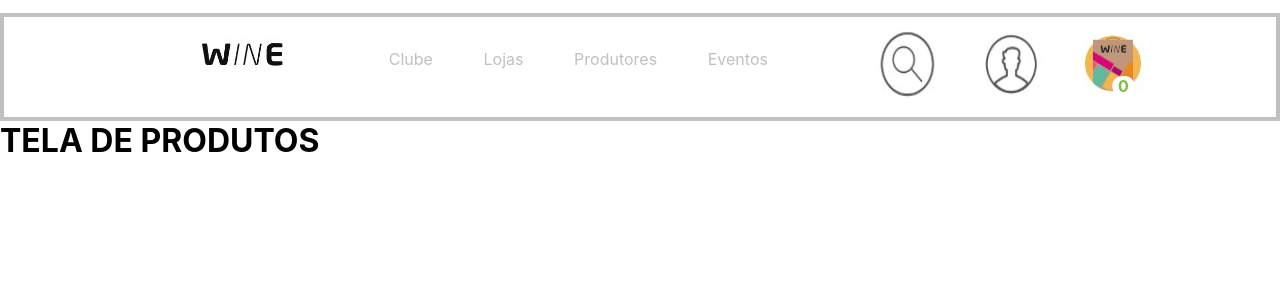
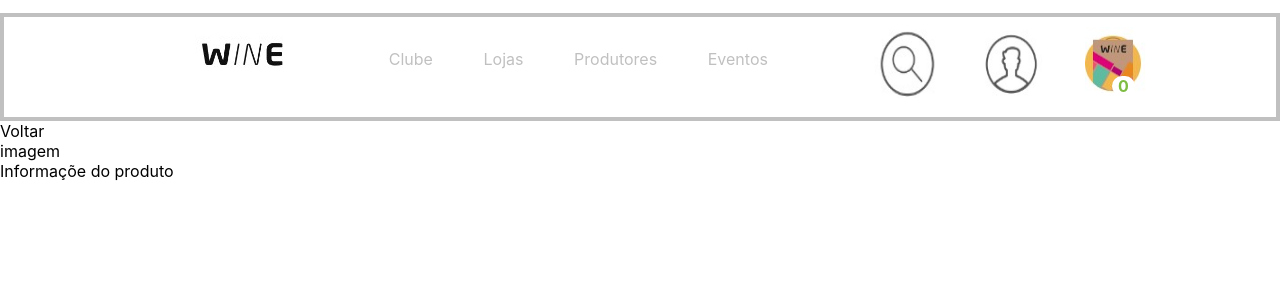
Before and after one commit to michael-petterson-06/projeto-ps, a React (Create React App) app in the folder app-wine/: page /products in a window 1280 px wide. Shown: the top 300 px of the page. Built offline with nearby package versions, Linux system fonts and the light colour scheme.

Commit message:
colocando funcionalidade ao clicar no card produto

```diff
--- a/app-wine/src/App.css
+++ /dev/null
@@ -1,38 +0,0 @@
-.App {
-  text-align: center;
-}
-
-.App-logo {
-  height: 40vmin;
-  pointer-events: none;
-}
-
-@media (prefers-reduced-motion: no-preference) {
-  .App-logo {
-    animation: App-logo-spin infinite 20s linear;
-  }
-}
-
-.App-header {
-  background-color: #282c34;
-  min-height: 100vh;
-  display: flex;
-  flex-direction: column;
-  align-items: center;
-  justify-content: center;
-  font-size: calc(10px + 2vmin);
-  color: white;
-}
-
-.App-link {
-  color: #61dafb;
-}
-
-@keyframes App-logo-spin {
-  from {
-    transform: rotate(0deg);
-  }
-  to {
-    transform: rotate(360deg);
-  }
-}
--- a/app-wine/src/App.js
+++ b/app-wine/src/App.js
@@ -1,22 +1,21 @@
-import { BrowserRouter as Router, Switch, Route } from 'react-router-dom'// import logo from './logo.svg';
-import './App.css';
+import React from 'react';
+import { Route, Switch } from 'react-router-dom';
 import NavBar from './Components/Navbar';
 import Home from './Pages/Home';
 import Products from './Pages/Products';
 
 function App() {
   return (
-    <Router>
+    <div>
       <NavBar />
       <Switch>
         <Route exact path="/">
             <Home />
         </Route>
-        <Route path="/products">
-          <Products />
-        </Route>
+        <Route path="/products" component={Products}/>
+         {/* <Route path="/ProductsEdit" component={ ProductsEdit } /> */}
       </Switch>
-    </Router>
+    </div>
   );
 }
 
--- a/app-wine/src/Components/Navbar.jsx
+++ b/app-wine/src/Components/Navbar.jsx
@@ -2,7 +2,7 @@ import { Link } from "react-router-dom";
 
 
 
-import styles from './Styles/Navbar.module.css';
+import styles from '../Styles/Navbar.module.css';
 import logo from '../img/logo.jpeg';
 import user from '../img/user.jpeg';
 import search from "../img/search.jpeg";
--- a/app-wine/src/Components/PanelProducts.jsx
+++ b/app-wine/src/Components/PanelProducts.jsx
@@ -1,4 +1,4 @@
-import styles from '../Components/Styles/Home.module.css'
+import styles from '../Styles/Home.module.css'
 import { Link } from 'react-router-dom';
 import wine from '../img/wine.jpeg';
 
@@ -9,7 +9,7 @@ function PanelProducts(props) {
             priceMember, priceNonMember, rating, region,
            size, sommelierComment, type } = props.products
 
-
+                    const { products } = props
 
             const str = priceMember.toString();
             const splitted = str.split('.');
@@ -56,14 +56,18 @@ function PanelProducts(props) {
             <div>{type}</div> */}
           </div>
           <div className={ styles.btnAdd }>
-            <Link
-              to={{
-                // pathname: 'ConsultContracts',
-                        // contractId:contractId
-              }}>
-                <button>ADICIONAR</button>
-            </Link>
+
+
+          <Link
+            to={{
+            pathname: '/products',
+            products: {products},
+          }}>
+            <button>ADICIONAR</button>
+
+          </Link>
           </div>
+
         </div>
     )
 }
--- a/app-wine/src/Pages/Home.js
+++ b/app-wine/src/Pages/Home.js
@@ -1,7 +1,7 @@
 import React, { useEffect, useState } from 'react';
 import { apiGET } from '../services/apis';
 import PanelProducts from '../Components/PanelProducts';
-import styles from '../Components/Styles/Home.module.css'
+import styles from '../Styles/Home.module.css'
 
 function Home() {
 
--- a/app-wine/src/Pages/Products.js
+++ b/app-wine/src/Pages/Products.js
@@ -1,8 +1,14 @@
 function Products() {
     return (
-        <h1>
-            TELA DE PRODUTOS
-        </h1>
+        <div>
+            <div>
+              Voltar
+            </div>
+            <div>
+                <div>imagem</div>
+                <div>Informaçõe do produto</div>
+            </div>
+        </div>
     )
 }
 
--- a/app-wine/src/index.js
+++ b/app-wine/src/index.js
@@ -1,14 +1,18 @@
-import React from 'react';
-import ReactDOM from 'react-dom/client';
-import './index.css';
-import App from './App';
-import reportWebVitals from './reportWebVitals';
+import React from "react";
+import ReactDOM from "react-dom";
+import "./index.css";
+import App from "./App";
+import reportWebVitals from "./reportWebVitals";
+import { BrowserRouter } from "react-router-dom";
 
-const root = ReactDOM.createRoot(document.getElementById('root'));
-root.render(
+
+ReactDOM.render(
   <React.StrictMode>
-    <App />
-  </React.StrictMode>
+    <BrowserRouter>
+      <App />
+     </BrowserRouter>
+  </React.StrictMode>,
+document.getElementById("root")
 );
 
 // If you want to start measuring performance in your app, pass a function
```
Also changed, not shown: app-wine/package.json (+9 -8 lines), app-wine/src/Styles/Home.module.css (renamed from app-wine/src/Components/Styles/Home.module.css), app-wine/src/Styles/Navbar.module.css (renamed from app-wine/src/Components/Styles/Navbar.module.css), 1 other file (tests, documents, lock files or other folders).
